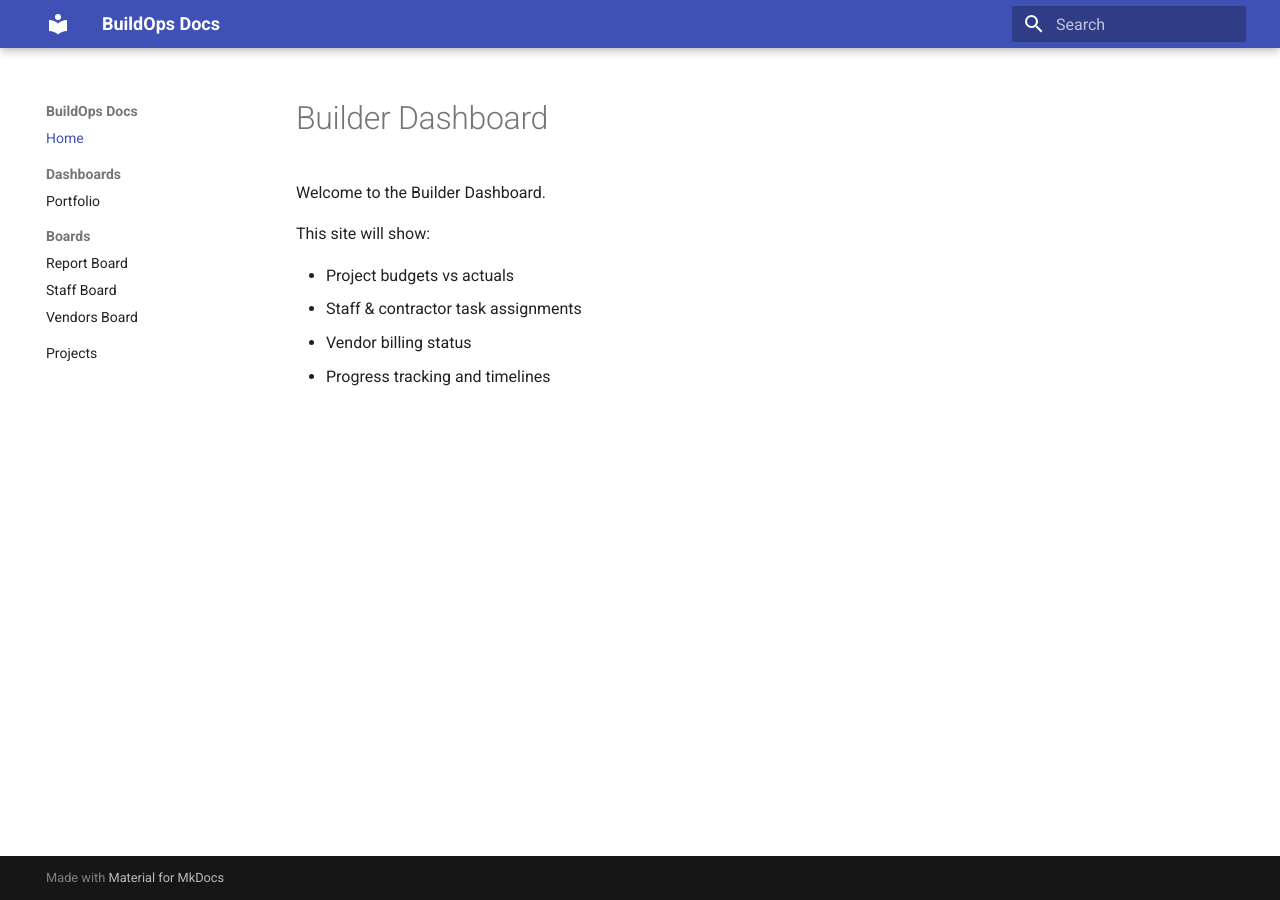
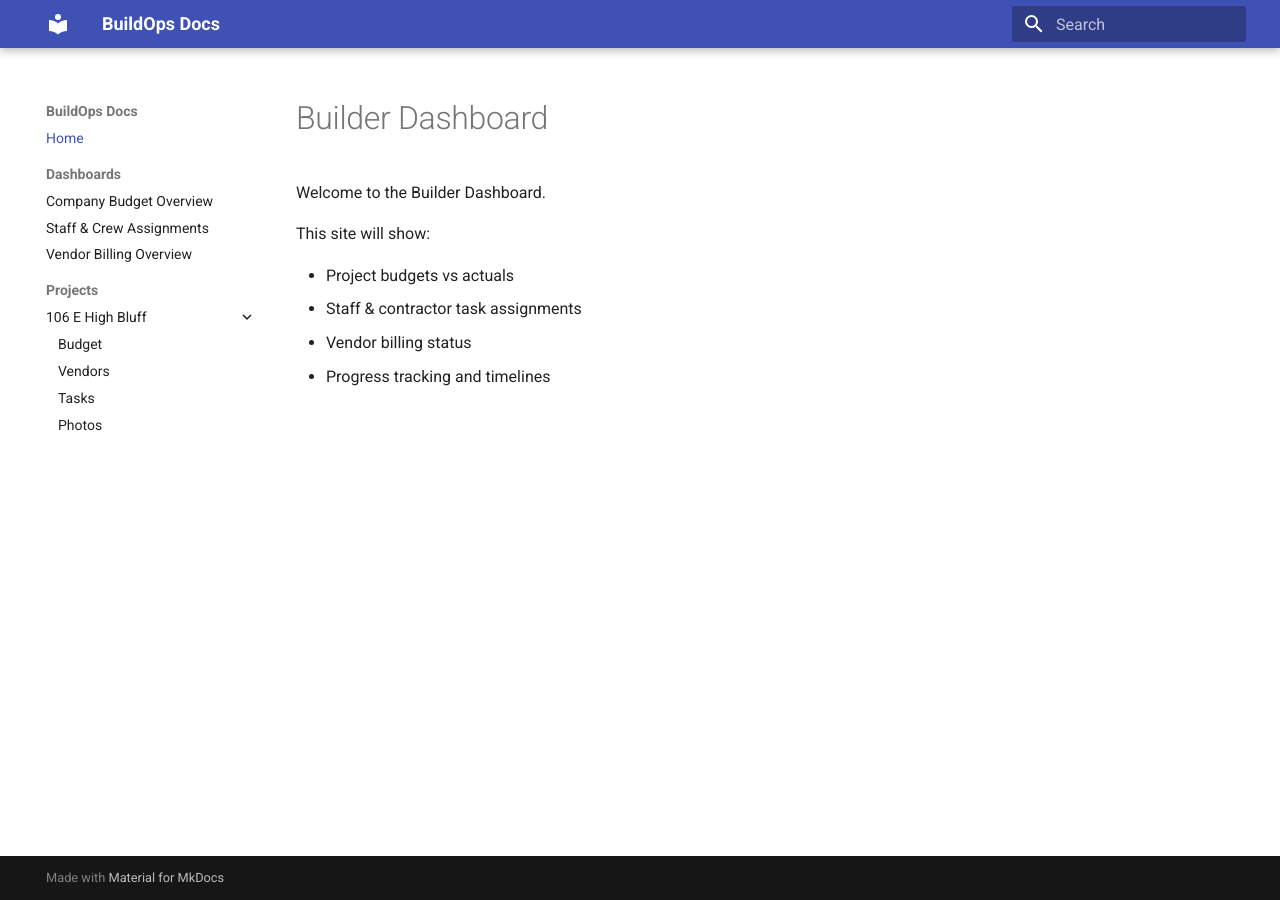
Before and after one commit to SECDevelopmentLLC/builder-dashboard, an MkDocs documentation site: the page built from docs/index.md, in a window 1280 px wide. Built offline with MkDocs 1.6.1 and Material for MkDocs 9.7.7, drawn with Linux system fonts in a browser that asks for light colours.

Commit message:
Update mkdocs.yml

```diff
--- a/mkdocs.yml
+++ b/mkdocs.yml
@@ -1,19 +1,26 @@
 site_name: BuildOps Docs
+site_url: https://secdevelopmentllc.github.io/builder-dashboard/
+
 theme:
   name: material
   features:
     - navigation.sections
+    - navigation.expand
+    - toc.integrate
     - content.code.copy
-    - search.suggest
-    - search.highlight
-extra_css:
-  - stylesheets/extra.css
+
 nav:
   - Home: index.md
   - Dashboards:
-      - Portfolio: dashboards/portfolio.md
-  - Boards:
-      - Report Board: boards/reports/index.md
-      - Staff Board: boards/staff.md
-      - Vendors Board: boards/vendors.md
-  - Projects: []
+      - Company Budget Overview: dashboards/company-budget.md
+      - Staff & Crew Assignments: dashboards/staff-assignments.md
+      - Vendor Billing Overview: dashboards/vendor-billing.md
+  - Projects:
+      - 106 E High Bluff:
+          - Budget: projects/106-e-high-bluff/budget.md
+          - Vendors: projects/106-e-high-bluff/vendors.md
+          - Tasks: projects/106-e-high-bluff/tasks.md
+          - Photos: projects/106-e-high-bluff/photos.md
+
+docs_dir: docs
+site_dir: site
```
